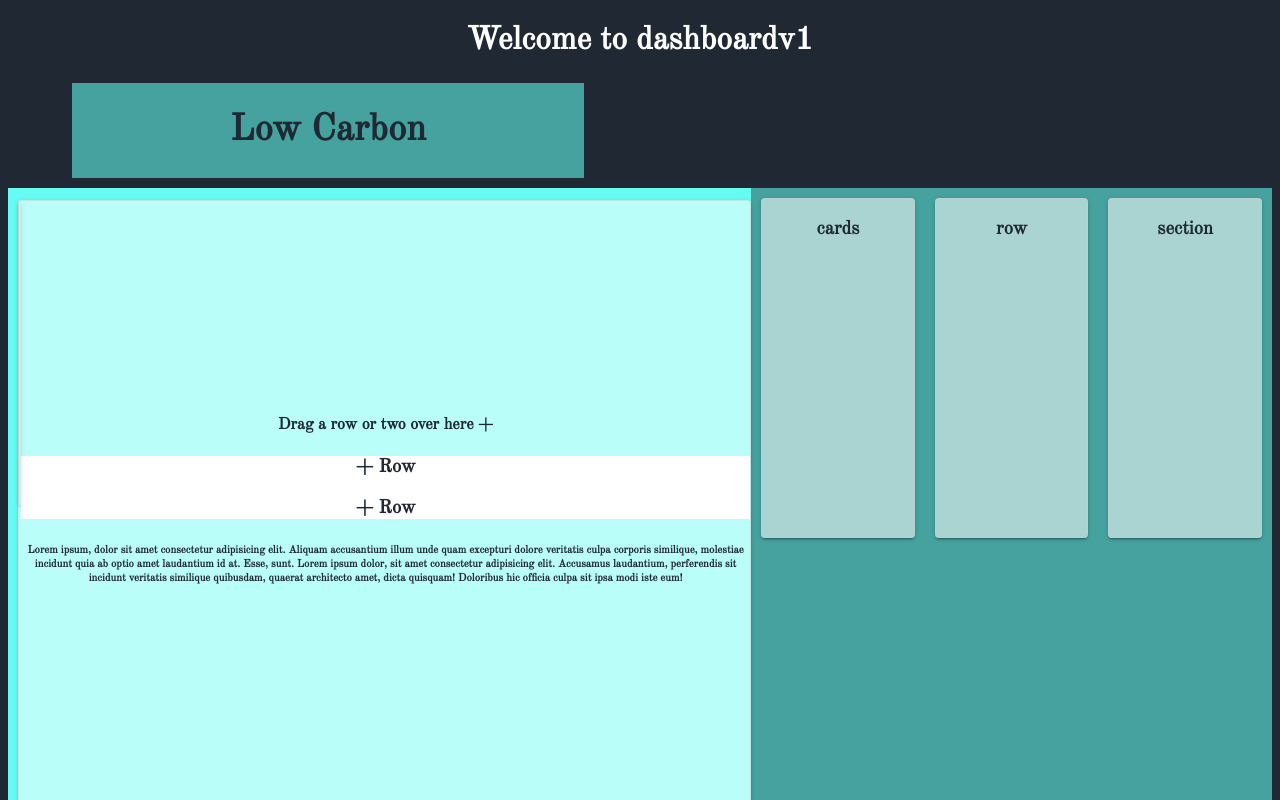
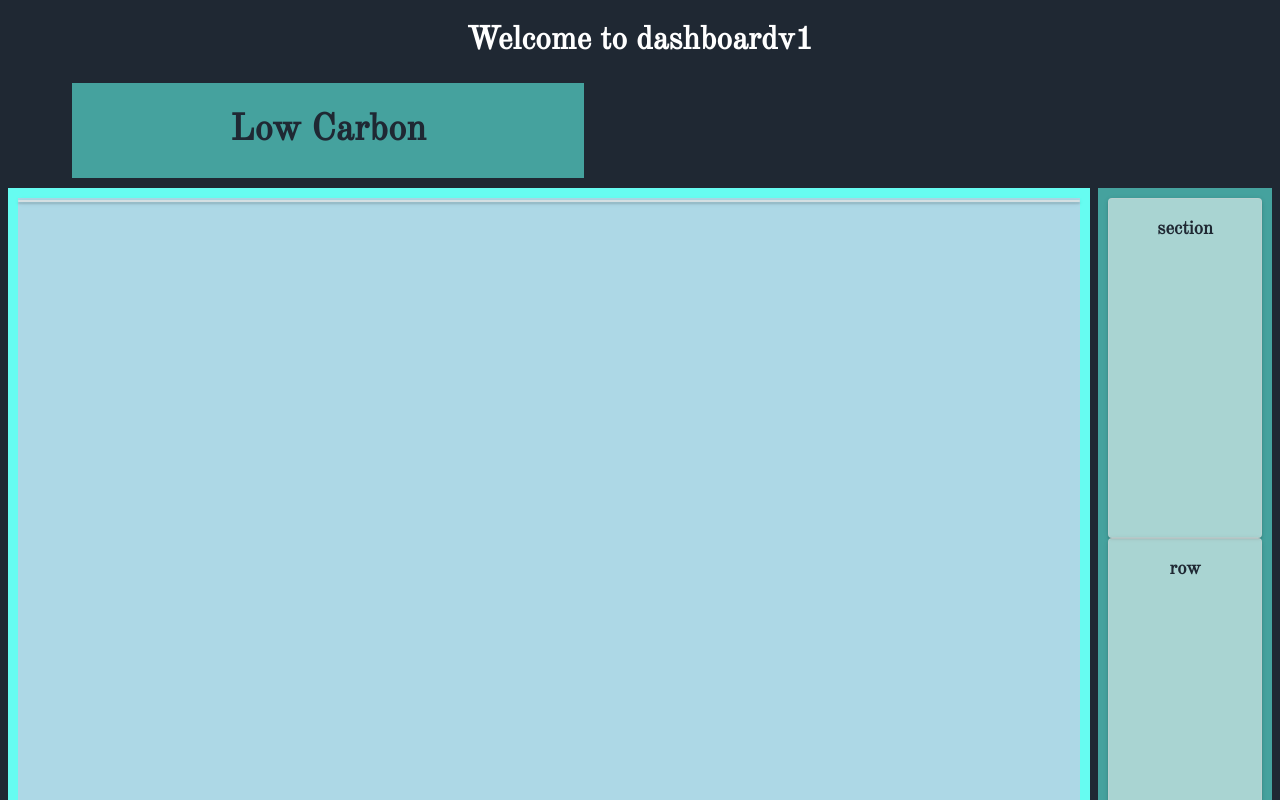
Before and after one commit to BradleyHarper/dashboardProject, an Angular app: page / in a window 1280 px wide. Shown: the top 800 px of the page. Built offline with nearby package versions, Linux system fonts and the light colour scheme.

Commit message:
Added comments to home.component.html

```diff
--- a/src/app/home/home.component.css
+++ b/src/app/home/home.component.css
@@ -1,7 +1,4 @@
 @import url('https://fonts.googleapis.com/css?family=Old+Standard+TT&display=swap');
-
-app-section-box{
-}
 .example-box {
     font-family: 'Old Standard TT', serif;
     border: solid 1px rgba(204, 204, 204, 0.459);
@@ -37,7 +34,6 @@ color: rgba(255, 255, 255, 0.322)
     background-color:#45a29e;;
     width: 12vw;
     float: right;
-    height: 80vh;
     padding: 10px;
 }
 #componentBoxes>.example-box{
@@ -46,8 +42,8 @@ color: rgba(255, 255, 255, 0.322)
 #display{
   padding: 10px;
   width: 83vw;
-  height: 80vh;
   background: #66fcf1;
+  min-height: 90vh
 }
 #display, #componentBoxes{ /*effects styling of the drag and drop boxes*/
   color: #1f2833;
@@ -59,9 +55,9 @@ color: rgba(255, 255, 255, 0.322)
     background-color: whitesmoke;
 }
 #sectionCards{
-  /* background: url("https://c7.alamy.com/comp/DH3TN5/old-lead-letters-forming-the-word-section-DH3TN5.jpg"); */
-  height: 600px;
-  padding-top:2px;
+background-color: lightblue;
+min-height: 80vh;
+padding-top:2px;
 }
 #sectionColumn{
   display: flex;
--- a/src/app/home/home.component.html
+++ b/src/app/home/home.component.html
@@ -1,24 +1,26 @@
-<div id="componentsColumn">
-  <div id="componentBoxes" cdkDropList #sectionCard="cdkDropList" [cdkDropListData]='sectionItem'
-    [cdkDropListConnectedTo]='[sectionListItem]' (cdkDropListDropped)='drop($event)'>
-    <div class="example-box" cdkDrag >
+
+
+ <div id="componentsColumn"> <!--all the drop lists in this div are for the right side of the screen, they are the three vertical boxes. I made it this way so each draggable item was able to to have their own cdkDropListData in the typescript file. -->
+  <div id="componentBoxes">
+    <div cdkDropList #sectionList="cdkDropList" [cdkDropListData]='sectionItem'
+      [cdkDropListConnectedTo]='[sectionListItem]' (cdkDropListDropped)='drop($event)'> <!-- these three divs to the left inside the component box div are the draggable elements as mentioned above, they all enherit a name from the home TS file and drag lists are connected to a nested list system at the bottom-->
+      <div class="example-box" cdkDrag>
         <h3>{{sectionItem}}</h3>
       </div>
     </div>
-   <div id="componentBoxes" cdkDropList #cardlist="cdkDropList" [cdkDropListData]='rowItem'
-    [cdkDropListConnectedTo]='[rowlistItem]' (cdkDropListDropped)='drop($event)'>
-    <div class="example-box" cdkDrag >
+    <div cdkDropList #rowList="cdkDropList" [cdkDropListData]='rowItem' [cdkDropListConnectedTo]='[rowListItem]'
+      (cdkDropListDropped)='drop($event)'>
+      <div class="example-box" cdkDrag>
         <h3>{{rowItem}}</h3>
       </div>
     </div>
-  <div id="componentBoxes" cdkDropList #cardlist="cdkDropList" [cdkDropListData]='cardItem'
-    [cdkDropListConnectedTo]='[cardListItem]' (cdkDropListDropped)='drop($event)'>
-    <div class="example-box" cdkDrag >
+    <div cdkDropList #cardlist="cdkDropList" [cdkDropListData]='cardItem' [cdkDropListConnectedTo]='[cardListItem]'
+      (cdkDropListDropped)='drop($event)'>
+      <div class="example-box" cdkDrag>
         <h3>{{cardItem}}</h3>
       </div>
     </div>
-
-
+  </div>
   <!-- <div id="rowInSection" cdkDropList #inComponentBoxes="cdkDropList" [cdkDropListData]='rowIns'
     [cdkDropListConnectedTo]='[inSectionBox]' (cdkDropListDropped)='drop($event)'>
     <div class="example-box" cdkDrag *ngFor="let item of cards">
@@ -32,17 +34,24 @@
     </div>
   </div> -->
 </div>
-<div id="display">
+<div id="display"> <!--The structure I'm trying to achieve with this is one box that can be dragged into another, and then once more. All that while maintaining the three draggables on the right constantly there. This will achieve a theoretical infinate ammount of section, row, and card combinations while keeping the structure of section > row > card -->
   <div id="sectionCards" cdkDropList #sectionListItem="cdkDropList" [cdkDropListData]='section'
-    [cdkDropListConnectedTo]='[sectionCard]' (cdkDropListDropped)='drop($event)'>
-    <div class="example-box" cdkDrag>
-      <div id="sectionCards" cdkDropList #rowListItem="cdkDropList" [cdkDropListData]='rowItem'
-        [cdkDropListConnectedTo]='[cardlist]' (cdkDropListDropped)='drop($event)'>
-        <div class="example-box" cdkDrag>
+    [cdkDropListConnectedTo]='[sectionList]' (cdkDropListDropped)='drop($event)'>
+    <div class="example-box" cdkDrag *ngFor="let item of section">
+        <h3>Section</h3>
+        <!-- <example-selector></example-selector>  with these selector tags will route to new components in which I'll be able to display charting info, api data, and/or directions on where to drag and drop the boxes-->
     </div>
+    <div cdkDropList #rowListItem="cdkDropList" [cdkDropListData]='section' [cdkDropListConnectedTo]='[rowList]'
+      (cdkDropListDropped)='drop($event)'>
+      <div class="example-box" cdkDrag >
+        <!-- <example-selector></example-selector> -->
       </div>
-      <!-- <h3>{{item}}</h3> -->
-      <app-section-box></app-section-box>
+      <div cdkDropList #cardListItem="cdkDropList" [cdkDropListData]='section'
+        [cdkDropListConnectedTo]='[sectionList]' (cdkDropListDropped)='drop($event)'>
+        <div class="example-box" cdkDrag *ngFor="let item of section">
+          <!-- <example-selector></example-selector> -->
         </div>
       </div>
     </div>
+  </div>
+</div>
--- a/src/app/home/home.component.ts
+++ b/src/app/home/home.component.ts
@@ -1,5 +1,5 @@
 import { Component, OnInit } from '@angular/core';
-import { CdkDragDrop, moveItemInArray, transferArrayItem, DragDrop } from '@angular/cdk/drag-drop';
+import { CdkDragDrop, moveItemInArray, transferArrayItem } from '@angular/cdk/drag-drop';
 
 @Component({
   selector: 'app-home',
@@ -8,11 +8,13 @@ import { CdkDragDrop, moveItemInArray, transferArrayItem, DragDrop } from '@angu
 })
 export class HomeComponent implements OnInit {
 
-  sectionItem = ['section']
-  rowItem = ['row']
+  sectionItem = ['section'];
+  rowItem = ['row'];
   cardItem = ['cards'];
 
   section = [];
+  row = [];
+  card = [];
 
   constructor() { }
 
@@ -32,12 +34,14 @@ export class HomeComponent implements OnInit {
 
     if (event.previousContainer === event.container) {
       moveItemInArray(event.container.data, event.previousIndex, event.currentIndex);
+      console.log("back where it started or moved spots in curent array", event);
 
     } else {
       transferArrayItem(event.previousContainer.data,
                         event.container.data,
                         event.previousIndex,
                         event.currentIndex);
+      console.log("the item moved to the other list", event)
     }
   }
 }
--- a/src/app/row/row.component.html
+++ b/src/app/row/row.component.html
@@ -1,6 +1,6 @@
-<div id="componentBoxes" cdkDropList #cardlist="cdkDropList" [cdkDropListData]='cards'
+<!-- <div id="componentBoxes" cdkDropList #cardlist="cdkDropList" [cdkDropListData]='cards'
     [cdkDropListConnectedTo]='[rowlist]' (cdkDropListDropped)='drop($event)'>
     <div class="example-box" cdkDrag *ngFor="let row of rows">
       <h3>{{row}}</h3>
     </div>
-  </div>
+  </div> -->
--- a/src/app/section-box/section-box.component.css
+++ b/src/app/section-box/section-box.component.css
@@ -2,5 +2,4 @@ body{
  height: auto;
 }
 #rows{
-  background:white;
 }
--- a/src/app/section-box/section-box.component.html
+++ b/src/app/section-box/section-box.component.html
@@ -1,3 +1,5 @@
+<hr>
+<div id="main">
   <h4>Drag a row or two over here +</h4>
   <div id="rows">
     <div id="sectionCards" cdkDropList #rowlist="cdkDropList" [cdkDropListData]='row'
@@ -12,12 +14,17 @@
         <h3>{{item}}</h3>
       </div>
     </div>
-  <div id="row" cdkDropList #cardlist="cdkDropList" [cdkDropListData]='cards'
-    [cdkDropListConnectedTo]='[rowlist]' (cdkDropListDropped)='drop($event)'>
+    <div id="row" cdkDropList #cardlist="cdkDropList" [cdkDropListData]='cards' [cdkDropListConnectedTo]='[rowlist]'
+      (cdkDropListDropped)='drop($event)'>
       <div class="example-box" cdkDrag *ngFor="let card of cards">
         <h3>{{cards}}</h3>
       </div>
     </div>
 
   </div>
-<h6>Lorem ipsum, dolor sit amet consectetur adipisicing elit. Aliquam accusantium illum unde quam excepturi dolore veritatis culpa corporis similique, molestiae incidunt quia ab optio amet laudantium id at. Esse, sunt. Lorem ipsum dolor, sit amet consectetur adipisicing elit. Accusamus laudantium, perferendis sit incidunt veritatis similique quibusdam, quaerat architecto amet, dicta quisquam! Doloribus hic officia culpa sit ipsa modi iste eum!</h6>
+  <h6>Lorem ipsum, dolor sit amet consectetur adipisicing elit. Aliquam accusantium illum unde quam excepturi dolore
+    veritatis culpa corporis similique, molestiae incidunt quia ab optio amet laudantium id at. Esse, sunt. Lorem ipsum
+    dolor, sit amet consectetur adipisicing elit. Accusamus laudantium, perferendis sit incidunt veritatis similique
+    quibusdam, quaerat architecto amet, dicta quisquam! Doloribus hic officia culpa sit ipsa modi iste eum!</h6>
+</div>
+<hr>
```
Also changed, not shown: src/favicon.png (added). Lines whose indentation alone changed are shown as unchanged.
